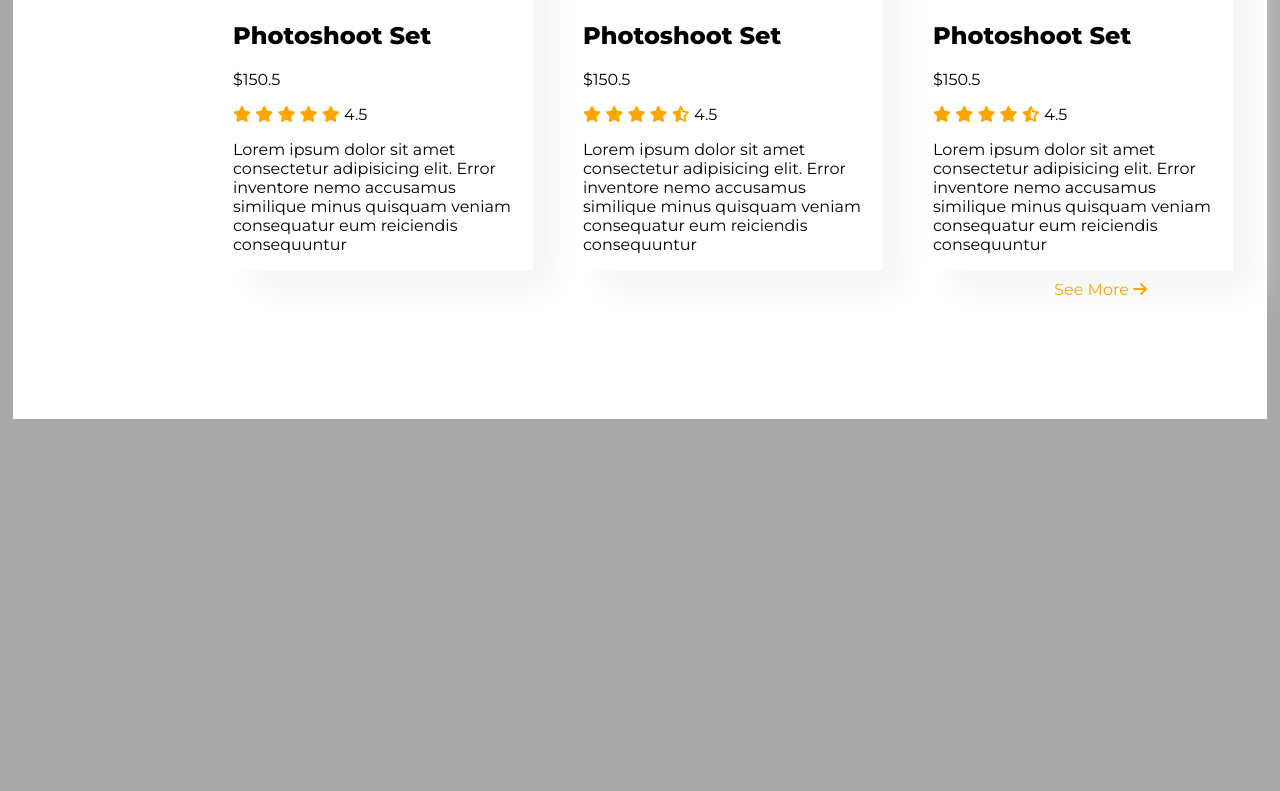
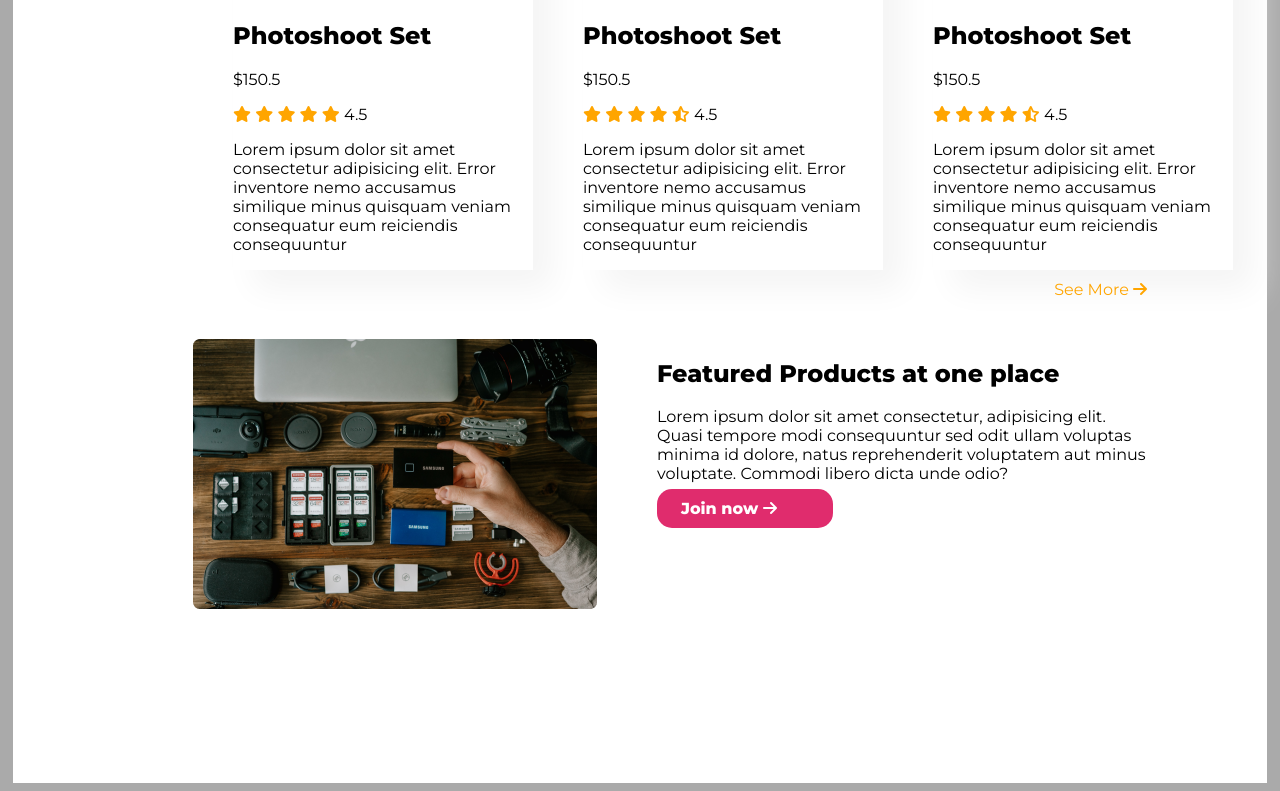
Before and after one commit to nahidhashik/gear-landing-page, a plain HTML site: page index.html in a window 1280 px wide. Shown: the part 2375-3166 px from the top of the page. Before the commit the page ends 2802 px from the top, so only its background shows below. Drawn offline with Linux system fonts and the light colour scheme.

Commit message:
feature products added

```diff
--- a/index.html
+++ b/index.html
@@ -309,6 +309,45 @@
     <!-- button end................
     .................................. -->
 
+    <!-- ...................................................... -->
+
+    <!-- feature products section start -->
+
+    <div class="feature-products">
+
+       <div class="feature-product">
+
+        <div class="product-img">
+            <img src="images/gear.png" alt="feature products">
+
+        </div>
+        <div class="product-details">
+            <h1>Featured Products at one place</h1>
+            <p>Lorem ipsum dolor sit amet consectetur, adipisicing elit. Quasi tempore modi consequuntur sed odit ullam voluptas minima id dolore, natus reprehenderit voluptatem aut minus voluptate. Commodi libero dicta unde odio?</p>
+            <a class="button" target="_blank" href="www.google.com">Join now <i class="fa-sharp fa-solid fa-arrow-right"></i></a>
+
+
+        </div>
+       </div>
+    </div>
+
+
+    <!-- feature products sectionn end -->
+
+    <!-- ............................................................... -->
+
+    <!-- footer section start....................
+    ........................................................... -->
+
+    <footer>
+
+
+
+    </footer>
+
+    <!-- footer section end..........
+    .......................................................................... -->
+
         </section>
 
     </main>
--- a/style.css
+++ b/style.css
@@ -181,3 +181,30 @@ body{
 /* right-button end......................
 .................................................. */
 /* ............................................................................. */
+
+/* feature products section start.....................
+......................................... */
+
+.feature-products{
+
+    margin-top: 40px;
+
+    margin-left: 60px;
+
+    margin-bottom: 50px;
+}
+
+.feature-product{
+
+    display: flex;
+    /* justify-content: space-between; */
+}
+
+.product-details{
+
+
+    margin-left: 60px;
+}
+
+/* feature products section end.......................
+.............................................................. */
```
